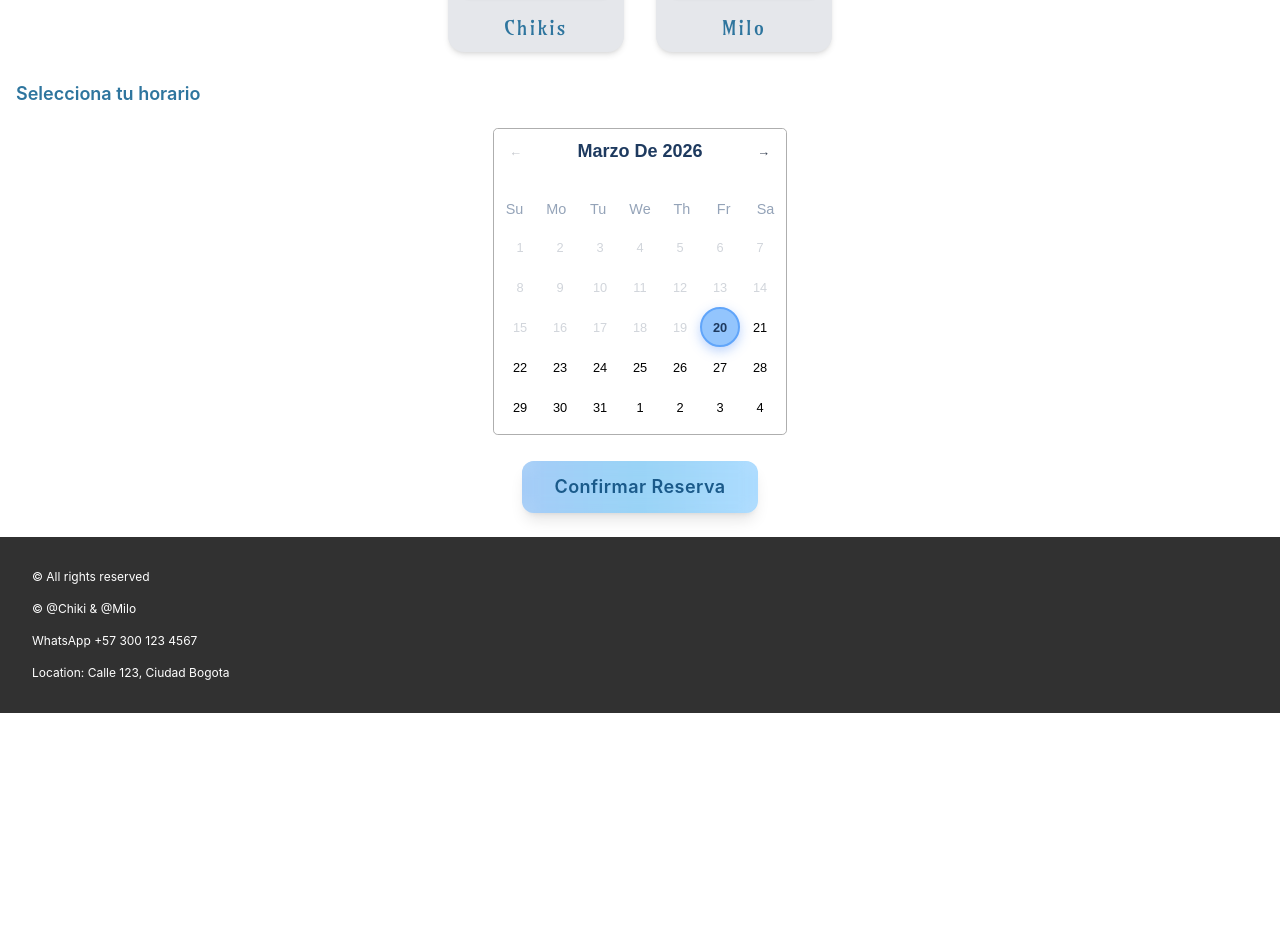
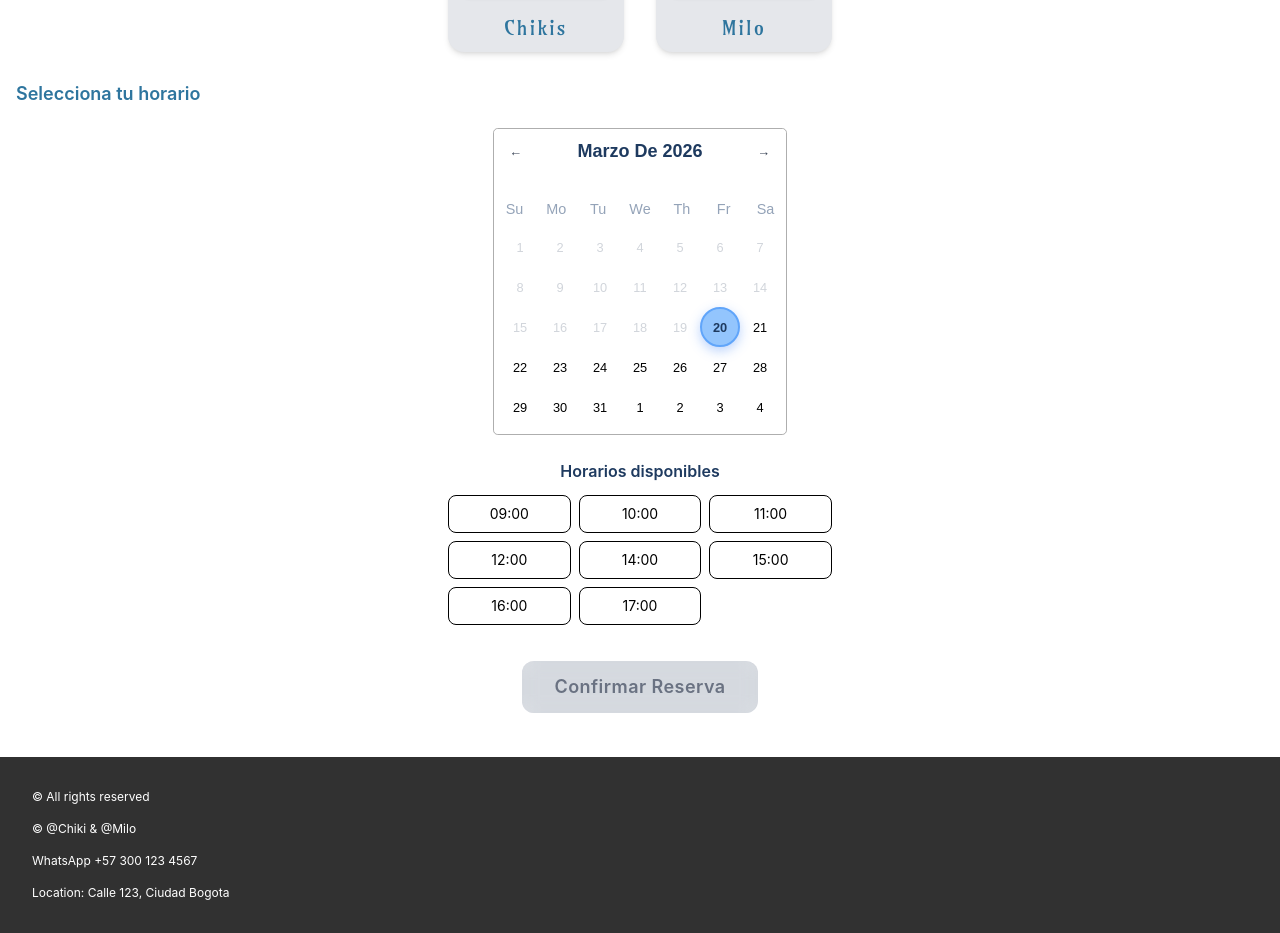
Before and after one commit to Srchikis29/Barberia, a React (Vite) app: page /Reserve in a window 1280 px wide. Shown: the part 608-1541 px from the top of the page. Before the commit the page ends 1321 px from the top, so only its background shows below. Built offline with nearby package versions, Linux system fonts and the light colour scheme.

Commit message:
Horario calendario completo

```diff
--- a/src/components/BotonConfirmReserve.jsx
+++ b/src/components/BotonConfirmReserve.jsx
@@ -14,8 +14,8 @@ function ButtonConfirmar({
   const handleClick = () => {
     if (disabled) return;
 
+    if (onClick) onClick();
     if (to) navigate(to);
-    if (onClick) onClick();
   };
 
   return (
@@ -26,32 +26,21 @@ function ButtonConfirmar({
         disabled={disabled}
         className={`relative inline-flex items-center justify-center
           px-8 py-3 text-lg font-semibold rounded-xl
-            text-[#1a5a8a] bg-linear-to-r
-            from-[#9bc7f7] via-[#8ecff5] to-[#a4d8ff]
-            shadow-lg
           transition-all duration-300 ease-out
 
-            hover:scale-105
-            hover:shadow-xl
-            hover:-translate-y-1
+          ${disabled
+            ? "bg-gray-300 text-gray-500 cursor-not-allowed"
+            : "text-[#1a5a8a] bg-linear-to-r from-[#9bc7f7] via-[#8ecff5] to-[#a4d8ff] shadow-lg hover:scale-105 hover:shadow-xl hover:-translate-y-1"
+          }
 
           active:scale-95
-
           focus-visible:outline-none
           focus-visible:ring-2
           focus-visible:ring-[#a7d8ff]
 
-            disabled:opacity-50
-            disabled:cursor-not-allowed
-            disabled:hover:scale-100
-            disabled:hover:translate-y-0
-
           ${className}`}
       >
-            {/* efecto glass */}
         <span className="absolute inset-0 bg-white/10 backdrop-blur-sm rounded-xl pointer-events-none" />
-
-            {/* texto */}
         <span className="relative tracking-wide">{text}</span>
       </button>
     </div>
--- a/src/components/Calendar.jsx
+++ b/src/components/Calendar.jsx
@@ -1,24 +1,53 @@
 import { useState } from "react";
 import DatePicker from "react-datepicker";
 import "react-datepicker/dist/react-datepicker.css";
+import ButtonConfirmar from "./BotonConfirmReserve";
 
 function Calendar() {
     const [selectedDate, setSelectedDate] = useState(new Date());
+    const [selectedHour, setSelectedHour] = useState(null);
 
     const today = new Date();
     today.setHours(0, 0, 0, 0);
 
+    // 🧠 Horarios base
+    const allHours = [
+        "09:00", "10:00", "11:00",
+        "12:00", "14:00", "15:00",
+        "16:00", "17:00"
+    ];
+
+    // 🔒 Horas ocupadas por fecha
+    const bookedHours = {
+        "2026-03-27": ["10:00", "15:00"],
+        "2026-03-29": ["09:00", "11:00"]
+    };
+
+    // 🛠 Formato fecha
+    const formatDate = (date) => {
+        return date.toISOString().split("T")[0];
+    };
+
+    // 🧠 Obtener horas disponibles
+    const getAvailableHours = () => {
+        const dateKey = formatDate(selectedDate);
+        const occupied = bookedHours[dateKey] || [];
+
+        return allHours.filter(hour => !occupied.includes(hour));
+    };
+
     return (
-        <div className="flex justify-center mt-4 mb-5">
+        <div className="flex flex-col items-center mt-4 mb-5">
 
-        {/* 🎨 ESTILOS INLINE */}
+        {/* 🔵 TU CALENDARIO (SIN CAMBIOS VISUALES) */}
+        <div className="flex justify-center">
+
             <style>
             {`
             .tailwind-calendar {
                 font-family: 'Amarante', sans-serif;
             }
 
-            /* GRID PERFECTO */
             .react-datepicker__week {
                 display: grid !important;
                 grid-template-columns: repeat(7, 1fr);
@@ -39,7 +68,6 @@ function Calendar() {
                 margin: 0 auto;
             }
 
-            /* HEADER */
             .react-datepicker__header {
                 background: white;
                 border-bottom: none;
@@ -56,18 +84,15 @@ function Calendar() {
                 font-size: 0.9rem;
             }
 
-            /* DÍA NORMAL */
             .react-datepicker__day {
                 border-radius: 9999px;
                 transition: all 0.2s;
             }
 
-            /* HOVER AZUL SUAVE */
             .react-datepicker__day:hover {
                 background: rgba(147, 197, 253, 0.3);
             }
 
-            /* SELECCIONADO (AZUL SUAVE PREMIUM) */
             .react-datepicker__day--selected,
             .react-datepicker__day--keyboard-selected {
                 background: #93c5fd !important;
@@ -76,12 +101,10 @@ function Calendar() {
                 border-radius: 9999px !important;
             }
 
-            /* HOY */
             .react-datepicker__day--today {
                 border: 2px solid #60a5fa;
             }
 
-            /* DESHABILITADO */
             .react-datepicker__day--disabled {
                 color: #d1d5db !important;
                 cursor: not-allowed;
@@ -89,19 +112,18 @@ function Calendar() {
             `}
             </style>
 
-        <div>
             <DatePicker
             selected={selectedDate}
-            onChange={(date) => setSelectedDate(date)}
+            onChange={(date) => {
+                setSelectedDate(date);
+                setSelectedHour(null); // reset hora
+            }}
             inline
             minDate={today}
             calendarClassName="tailwind-calendar"
 
-            /* 🎯 CONTROL TOTAL DE ESTILO */
             dayClassName={(date) => {
-                const isToday =
-                date.toDateString() === today.toDateString();
-
+                const isToday = date.toDateString() === today.toDateString();
                 const isPast = date < today;
 
                 const isSelected =
@@ -130,10 +152,6 @@ function Calendar() {
                 <button
                     onClick={decreaseMonth}
                     className="text-gray-700 hover:text-blue-500 px-2 py-1 rounded transition disabled:opacity-30"
-                    disabled={
-                    monthDate.getMonth() === today.getMonth() &&
-                    monthDate.getFullYear() === today.getFullYear()
-                    }
                 >
                     ←
                 </button>
@@ -155,6 +173,38 @@ function Calendar() {
             )}
             />
         </div>
+
+        {/* ⏰ HORARIOS (NUEVO) */}
+        <div className="mt-6 w-full max-w-sm">
+            <h3 className="text-center font-semibold text-[#1e3a5f] mb-3">
+            Horarios disponibles
+            </h3>
+
+            <div className="grid grid-cols-3 gap-2">
+            {getAvailableHours().map((hour) => (
+                <button
+                key={hour}
+                onClick={() => setSelectedHour(hour)}
+                className={`p-2 rounded-lg border transition text-sm
+                    ${
+                    selectedHour === hour
+                        ? "bg-[#93c5fd] text-[#1e3a5f] font-semibold shadow"
+                        : "bg-white hover:bg-blue-100"
+                    }`}
+                >
+                {hour}
+                </button>
+            ))}
+            </div>
+        </div>
+
+        {/* 🔘 BOTÓN CONFIRMAR */}
+        <ButtonConfirmar
+            text="Confirmar Reserva"
+            to="/Reserve/confirmReserve"
+            disabled={!selectedHour}
+            className="mt-6"
+        />
         </div>
     );
 }
--- a/src/pages/Reserve.jsx
+++ b/src/pages/Reserve.jsx
@@ -4,7 +4,6 @@ import HeroReserve from '../components/HeroReserve'
 import ChooseCut from '../components/ChooseCut'
 import ChooseBarber from '../components/ChooseBarber'
 import Footer from '../components/Footer'
-import ButtonConfirmar from '../components/BotonConfirmReserve'
 import Calendar from '../components/Calendar'
 
 
@@ -20,7 +19,6 @@ return (
         </h1>
 
         <Calendar />
-        <ButtonConfirmar to="/Reserve/confirmReserve" />
         <Footer />
 
 
```
Lines whose indentation alone changed are shown as unchanged.
